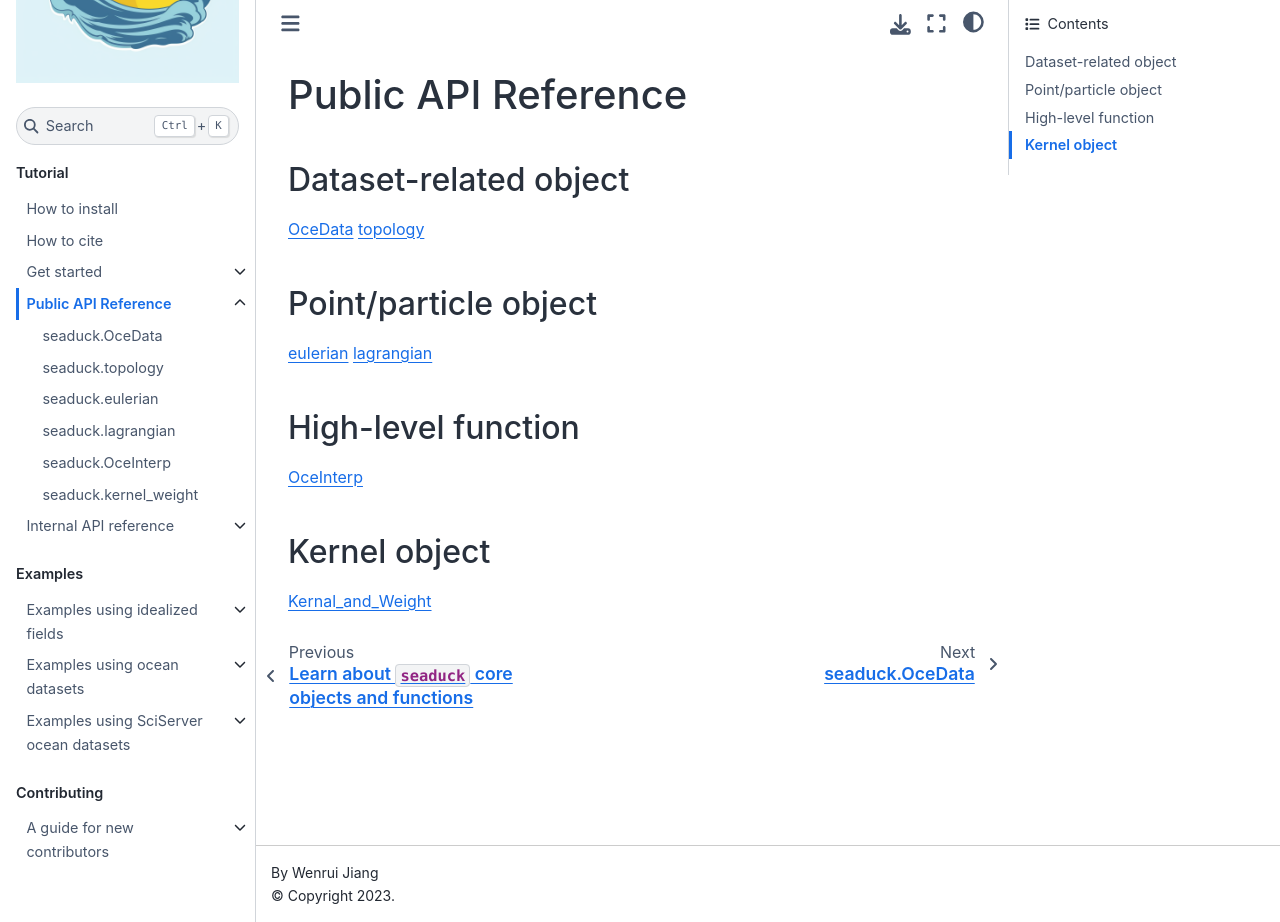
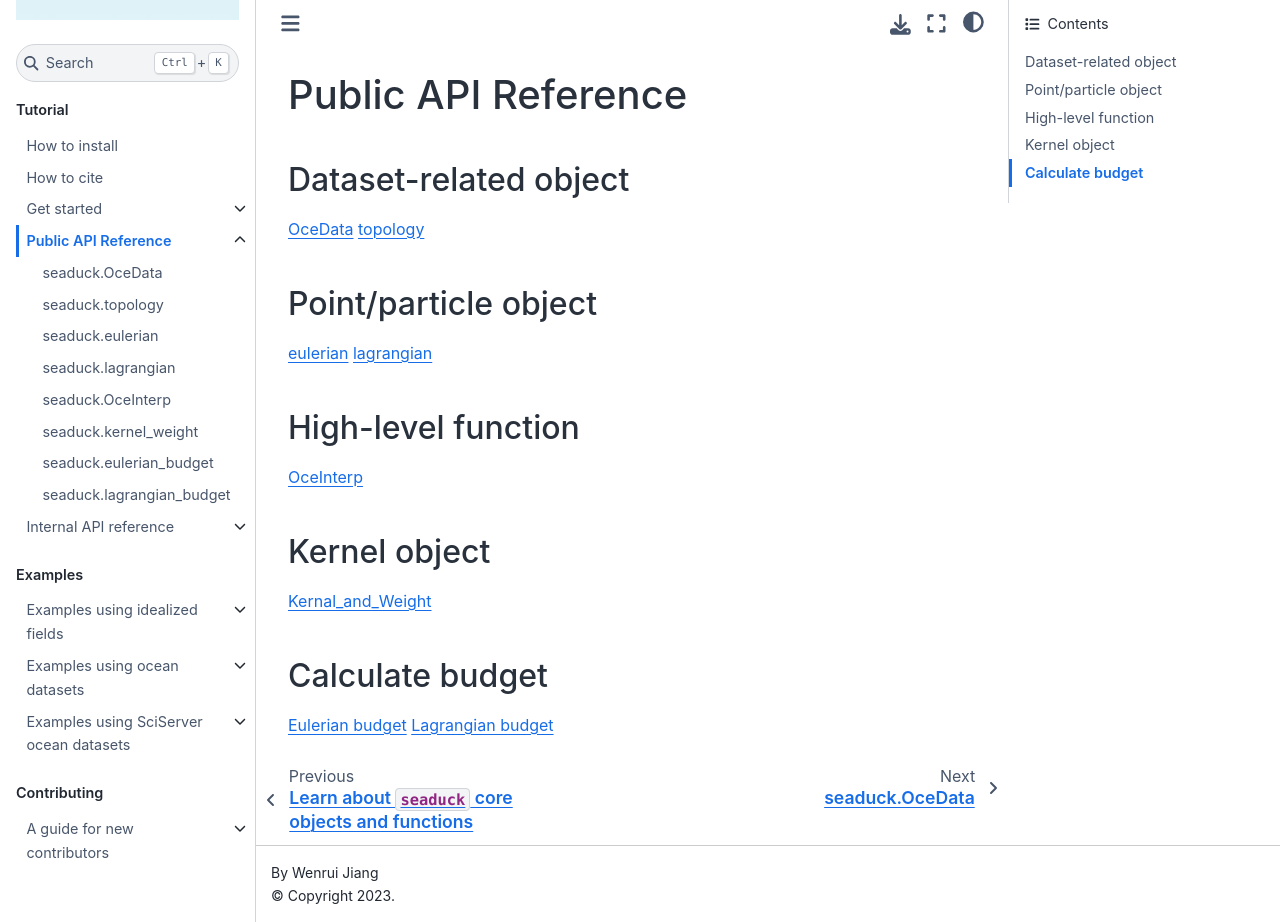
Before and after one commit to MaceKuailv/seaduck, a Jupyter Book: the page built from docs/public_api_reference.md, in a window 1280 px wide and 922 px high. Built offline with Jupyter Book 1.0.4 settings and Sphinx 7.4.7 and the Sphinx Book theme 1.1.4, drawn with Linux system fonts in a browser that asks for light colours.

Commit message:
add budget to doc

```diff
--- a/docs/_toc.yml
+++ b/docs/_toc.yml
@@ -17,6 +17,8 @@
     - file: api_reference/apiref_lagrangian.rst
     - file: api_reference/apiref_OceInterp.rst
     - file: api_reference/apiref_kernelNweight.rst
+    - file: api_reference/apiref_eulerian_budget.rst
+    - file: api_reference/apiref_lagrangian_budget.rst
   - file: internal_api_reference
     sections:
     - file: api_reference/apiref_smartread.rst
--- a/docs/public_api_reference.md
+++ b/docs/public_api_reference.md
@@ -17,3 +17,8 @@
 ## Kernel object
 
 [Kernal_and_Weight](api_reference/apiref_kernelNweight.rst)
+
+## Calculate budget
+
+[Eulerian budget](api_reference/apiref_eulerian_budget.rst)
+[Lagrangian budget](api_reference/apiref_lagrangian_budget.rst)
```
Also changed, not shown: docs/api_reference/apiref_eulerian_budget.rst (added, +7 -0 lines), docs/api_reference/apiref_lagrangian_budget.rst (added, +7 -0 lines).
